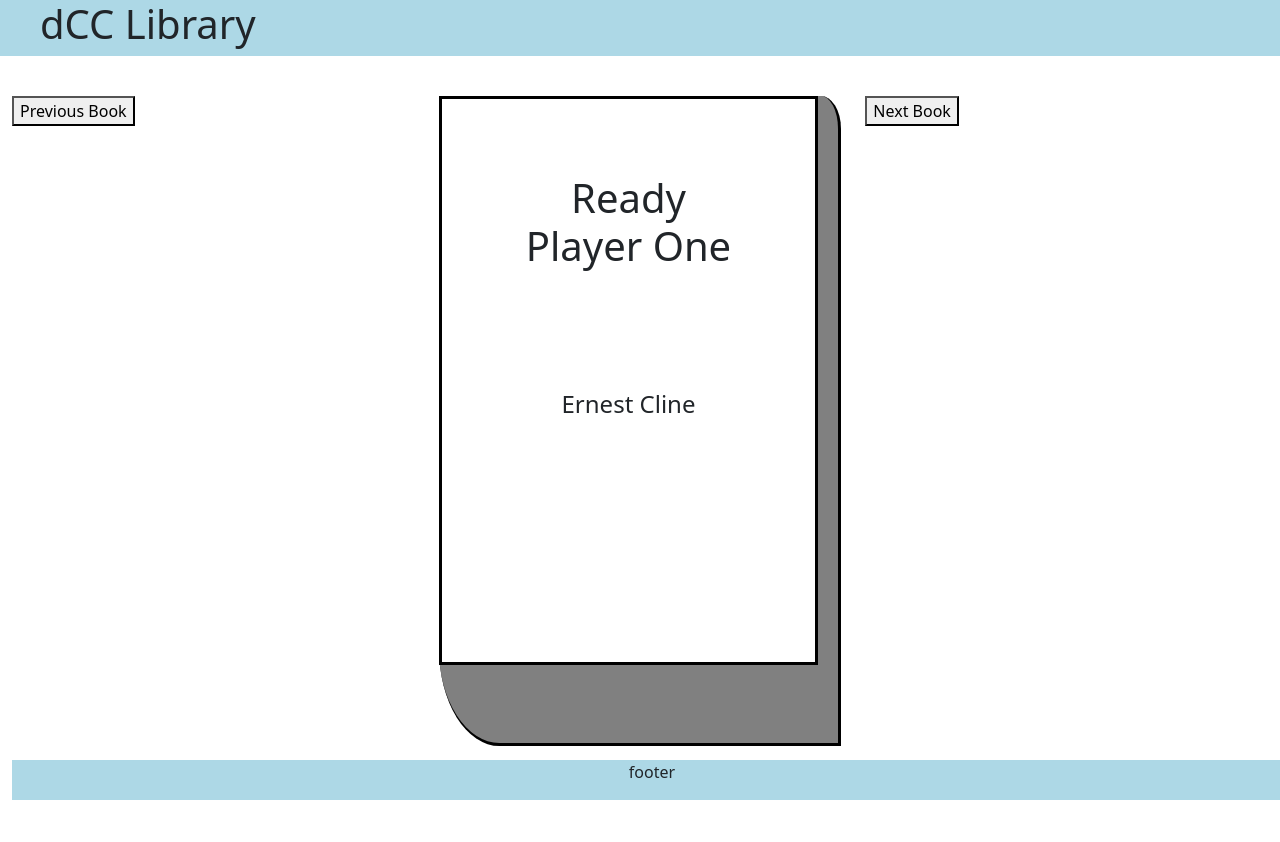
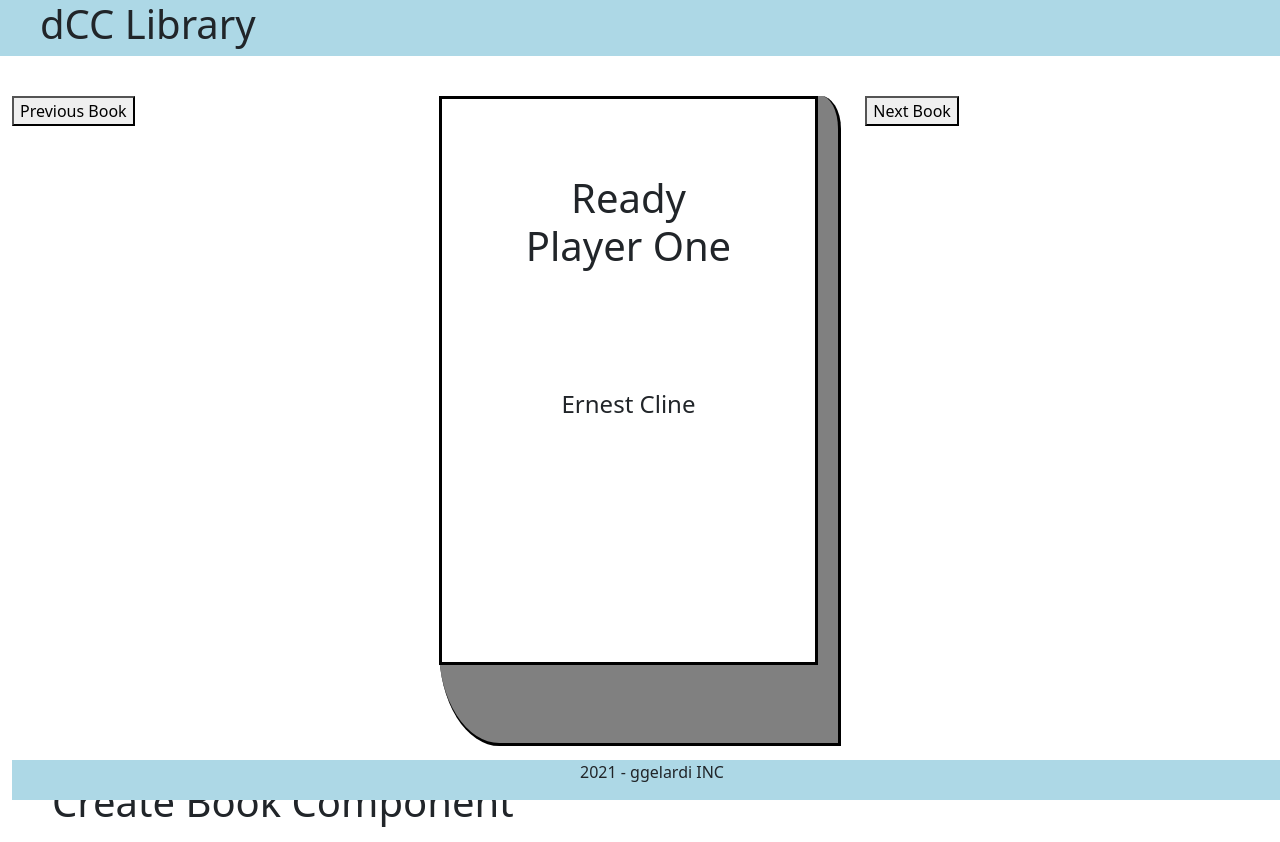
Before and after one commit to giuseppe-g-gelardi/react.js_tutorial, a React (Create React App) app: page / in a window 1280 px wide. Before the commit the page ends 800 px from the top, so only its background shows below. Built offline with nearby package versions, Linux system fonts and the light colour scheme.

Commit message:
started to create the CreateBook componet

```diff
--- a/src/components/App.jsx
+++ b/src/components/App.jsx
@@ -3,6 +3,7 @@
 import TitleBar from './TitleBar/TitleBar';
 import BookViewer from './BookViewer/BookViewer';
 import Footer from './Footer/Footer'
+import CreateBook from './CreateBook/CreateBook';
 
 class App extends Component {
   constructor(props) {
@@ -47,6 +48,7 @@
         <TitleBar />
         <BookViewer book={this.books[this.state.bookNumber]} nextBook={this.goToNextBook} previousBook={this.goToPreviousBook} />
         <Footer />
+        <CreateBook />
       </div>
     );
   }
--- /dev/null
+++ b/src/components/CreateBook/CreateBook.jsx
@@ -0,0 +1,10 @@
+import React from 'react';
+import './CreateBook.css'
+
+const CreateBook = (props) => {
+  return (
+    <h1>Create Book Component</h1>
+   );
+}
+
+export default CreateBook;
--- a/src/components/Footer/Footer.css
+++ b/src/components/Footer/Footer.css
@@ -4,10 +4,5 @@
   position: absolute;
   bottom: 0;
   height: 2.5rem;
-
+  text-align: center;
 }
-
-h4 {
-  padding-top: 0.2em;
-  padding-right: 1em;
-}
--- a/src/components/Footer/Footer.jsx
+++ b/src/components/Footer/Footer.jsx
@@ -3,7 +3,8 @@
 
 const Footer = (props) => {
   return (
-    <footer class="footer text-center text-md">footer</footer>
+    <footer class="footer text-center text-md">2021 - ggelardi INC</footer>
+    // please add more footer content
    );
 }
 
```
Also changed, not shown: src/components/CreateBook/CreateBook.css (added).
